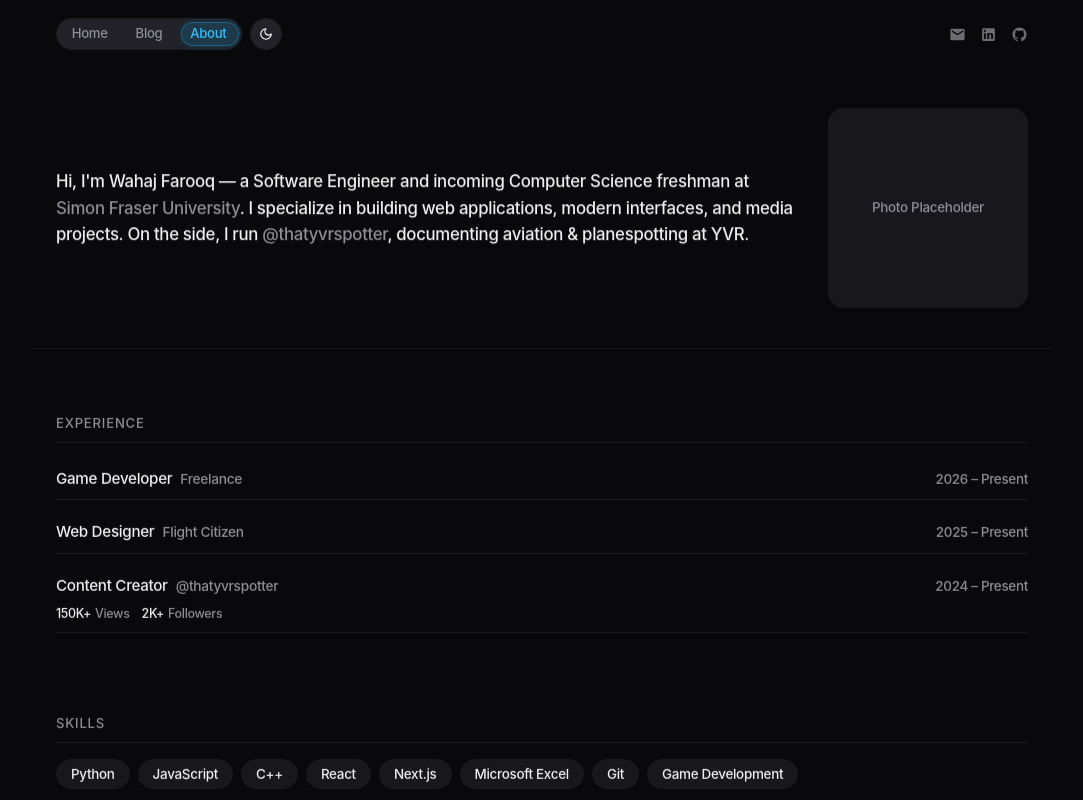
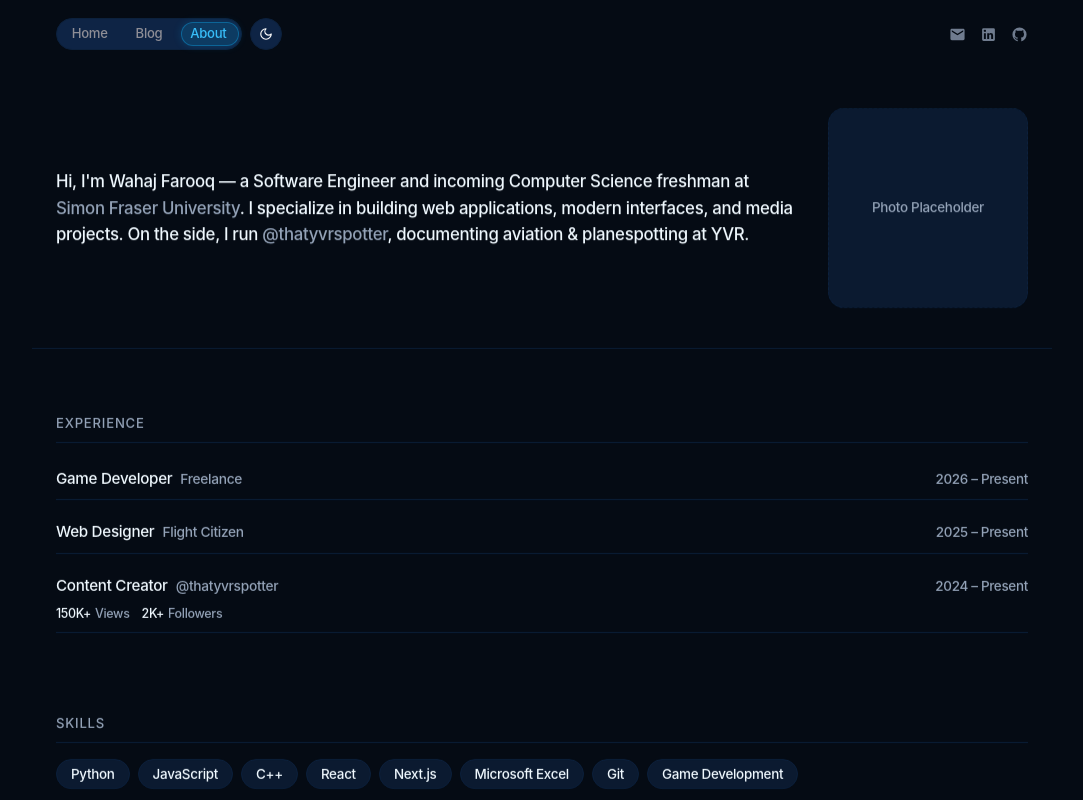
Before and after one commit to wahajf/wahajf.github.io, a Next.js app: page /about in a window 1280 px wide. Shown: the top 800 px of the page, without its empty margins (98-1181 px from the left). Built offline with nearby package versions, Linux system fonts and the light colour scheme; no server answers.

Commit message:
Apply Midnight Ocean Blue theme surface and clean 1px footer border

```diff
--- a/app/globals.css
+++ b/app/globals.css
@@ -4,30 +4,30 @@
 
 :root {
   /* Default Accent (Skyblue / Blue) */
-  --pill-active-bg: #f0f9ff;
+  --pill-active-bg: #e0f2fe;
   --pill-active-text: #0284c7;
   --trail-rgb: 14, 165, 233;
   --gradient-start: #1e40af;
   --gradient-end: #00a8e8;
 
-  /* Top Area Background: Clean White */
-  --bg: #ffffff;
-  --text: #111111;
-  --muted: #666666;
-  --subtle: #999999;
-  --border: #e6e6e8;
+  /* Top Area Background: Soft Ice Blue (#f0f9ff) */
+  --bg: #f0f9ff;
+  --text: #0f172a;
+  --muted: #475569;
+  --subtle: #94a3b8;
+  --border: #bae6fd;
 
-  /* Full-width Section Below Hero in Light Mode: #FAFAFA */
-  --sub-bg: #fafafa;
+  /* Full-width Section Below Hero in Light Mode: Soft Azure (#e0f2fe) */
+  --sub-bg: #e0f2fe;
   --card-bg: #ffffff;
-  --card-border: #eaeaea;
-  --pill-bg: #eeeeef;
+  --card-border: #bae6fd;
+  --pill-bg: #e0f2fe;
 
   /* Restored Navbar Tokens (Light Mode) */
   --nav-bg: #ffffff;
-  --nav-border: 1px solid #e5e5e7;
-  --nav-text: #666666;
-  --nav-icon-color: #222222;
+  --nav-border: 1px solid #bae6fd;
+  --nav-text: #475569;
+  --nav-icon-color: #0f172a;
 
   /* Sanity Studio Full-Screen & Theme Fix */
   html:has(#sanity), body:has(#sanity) {
@@ -45,7 +45,7 @@
   }
 
   /* 50% Opacity White Blurred Overlay for Mobile Menu */
-  --menu-bg: rgba(255, 255, 255, 0.5);
+  --menu-bg: rgba(240, 249, 255, 0.7);
 
   /* Inter */
   --font-apple: 'Inter', -apple-system, BlinkMacSystemFont, sans-serif;
@@ -53,26 +53,26 @@
 
 [data-theme="dark"] {
   /* Default Dark Mode Accent (Skyblue / Blue) */
-  --pill-active-bg: rgba(14, 165, 233, 0.18);
+  --pill-active-bg: rgba(56, 189, 248, 0.2);
   --pill-active-text: #38bdf8;
-  --trail-rgb: 14, 165, 233;
+  --trail-rgb: 56, 189, 248;
   --gradient-start: #1e40af;
   --gradient-end: #00a8e8;
 
-  /* Deeper Very Dark Grey Background (#09090b) */
-  --bg: #09090b;
-  /* Slightly Lighter Grey Fill Below Hero (#121215) */
-  --sub-bg: #121215;
-  --text: #f0f0f2;
-  --muted: #8e8e96;
-  --subtle: #55555e;
-  --border: #1c1c22;
-  --card-bg: #18181c;
-  --card-border: #24242a;
-  --pill-bg: #222228;
+  /* Midnight Ocean Blue Background (#050b14) */
+  --bg: #050b14;
+  /* Deep Navy Fill Below Hero (#091428) */
+  --sub-bg: #091428;
+  --text: #f0f9ff;
+  --muted: #94a3b8;
+  --subtle: #475569;
+  --border: #0c213d;
+  --card-bg: #0b1a30;
+  --card-border: #16325c;
+  --pill-bg: #0e2445;
 
   /* Restored Navbar Tokens (Dark Mode) */
-  --nav-bg: #121215;
+  --nav-bg: #091428;
   --nav-border: 0.5px solid rgba(255, 255, 255, 0.12);
   --nav-text: #8e8e96;
   --nav-icon-color: #fafafa;
@@ -709,14 +709,15 @@ body {
 .site-footer {
   width: 100%;
   background-color: #050b14;
-  color: #e0f2fe;
+  color: #94a3b8;
   display: flex;
   justify-content: center;
   margin-top: 60px;
-  border-top: 1.5px solid #38bdf8;
+  border-top: 1px solid #0c213d;
 }
 
 [data-theme="dark"] .site-footer {
   background-color: #000000 !important;
-  border-top: 1.5px solid #0f172a !important;
+  color: #8e8e96 !important;
+  border-top: 1px solid #1c1c22 !important;
 }
```
